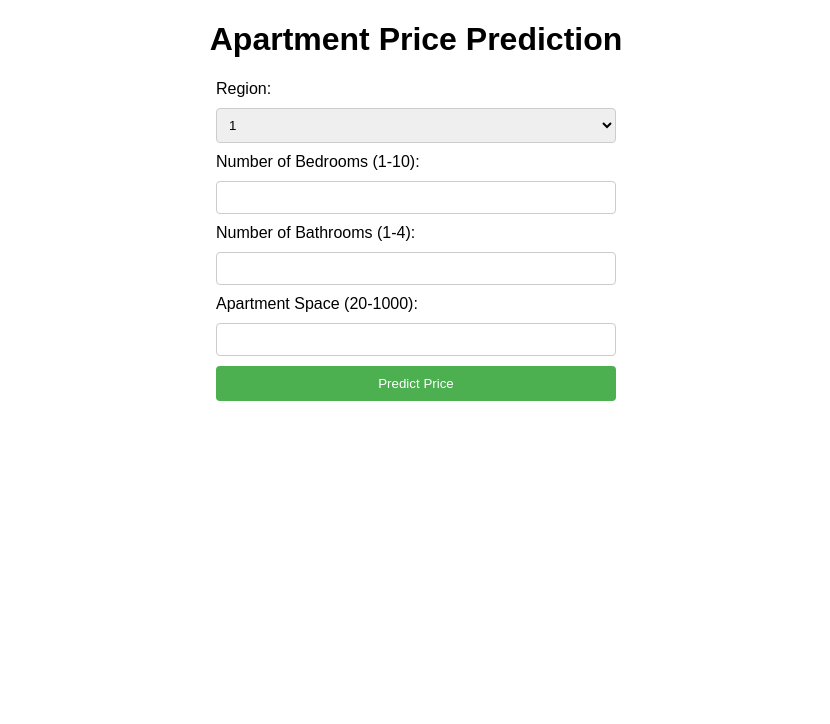
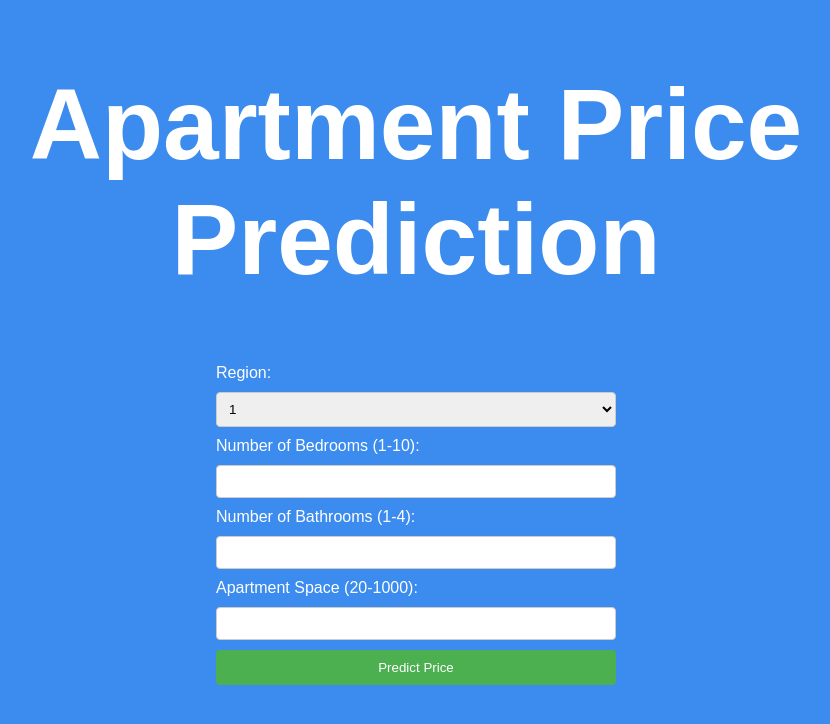
Before and after one commit to bitak2024/website, a plain HTML site: page index.html in a window 1280 px wide. Shown: the whole page, without its empty margins (224-1054 px from the left). Drawn offline with Linux system fonts and the light colour scheme.

Commit message:
Update styles.css

```diff
--- a/styles.css
+++ b/styles.css
@@ -2,9 +2,12 @@ body {
     font-family: Arial, sans-serif;
     margin: 0;
     padding: 0;
+    color: #ffffff;
+    background-color: rgb(59, 140, 238);
   }
 
   h1 {
+    font-size: 100px;
     text-align: center;
   }
 
```
Lines whose indentation alone changed are shown as unchanged.
